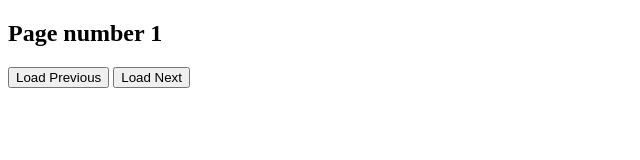
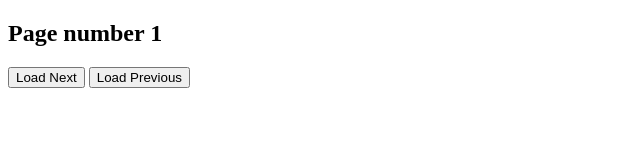
Before and after one commit to acciojob/github-issues-js-Vishalpateldodla, a website: page main.html in a window 1280 px wide. Shown: the full height of the page, 0-640 px from the left. Drawn offline with Linux system fonts and the light colour scheme; no server answers.

Commit message:
created a submission

```diff
--- a/main.html
+++ b/main.html
@@ -10,8 +10,8 @@
     <div>
   <h2 id="page-number">Page number 1</h2>
   <ol id="issue-list"></ol>
-  <button id="load-prev">Load Previous</button>
-  <button id="load-next">Load Next</button>
+  <button id="load-prev">Load Next</button>
+  <button id="load-next">Load Previous</button>
 </div>
 <script src="script.js"></script>
 </body>
--- a/script.js
+++ b/script.js
@@ -19,14 +19,14 @@
 displayIssues(currentPage);
 
 // function to handle loading next page of issues
-document.getElementById('load-next').addEventListener('click', () => {
+document.getElementById('load-prev').addEventListener('click', () => {
   currentPage++;
   pageNumber.textContent = `Page number ${currentPage}`;
   displayIssues(currentPage);
 });
 
 // function to handle loading previous page of issues
-document.getElementById('load-prev').addEventListener('click', () => {
+document.getElementById('load-next').addEventListener('click', () => {
   if (currentPage > 1) {
     currentPage--;
     pageNumber.textContent = `Page number ${currentPage}`;
```
